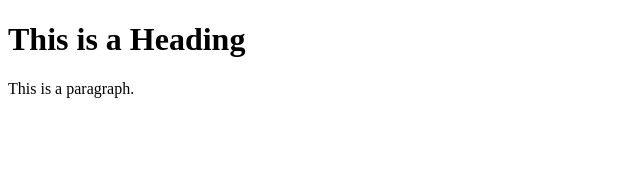
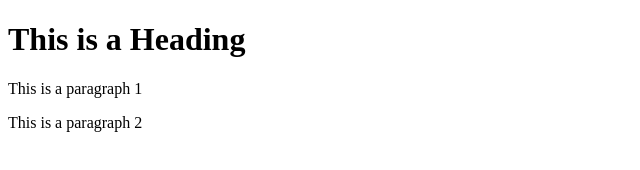
Before and after one commit to Harsha876/Demo_Repo, a plain HTML site: page index.html in a window 1280 px wide. Shown: the whole page, without its empty margins (0-640 px from the left). Drawn offline with Linux system fonts and the light colour scheme.

Commit message:
My Second Program

```diff
--- a/index.html
+++ b/index.html
@@ -6,7 +6,7 @@
 	<body>
 
 		<h1>This is a Heading</h1>
-		<p>This is a paragraph.</p>
-
+		<p>This is a paragraph 1</p>
+                <p>This is a paragraph 2</p>
 	</body>
 </html>
```
